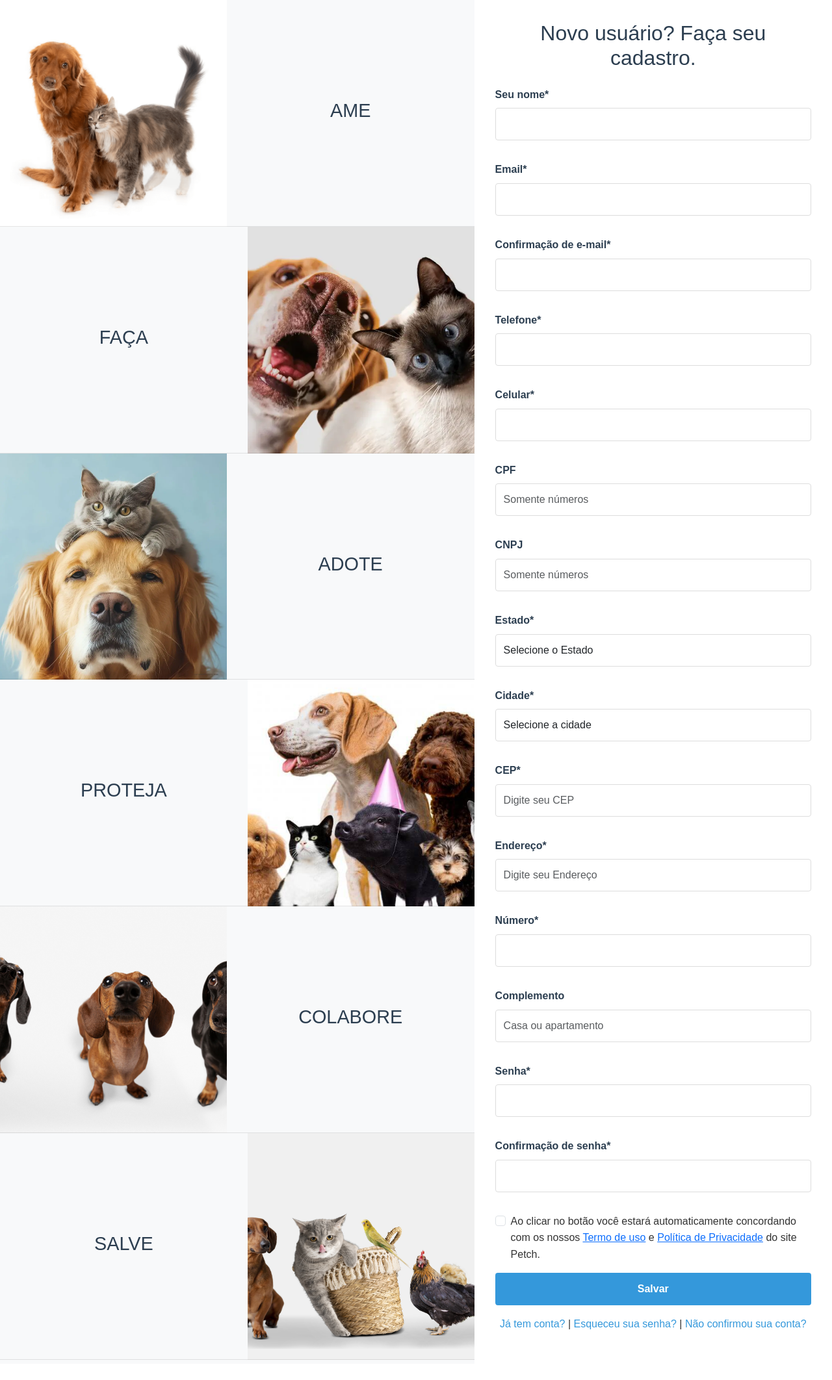
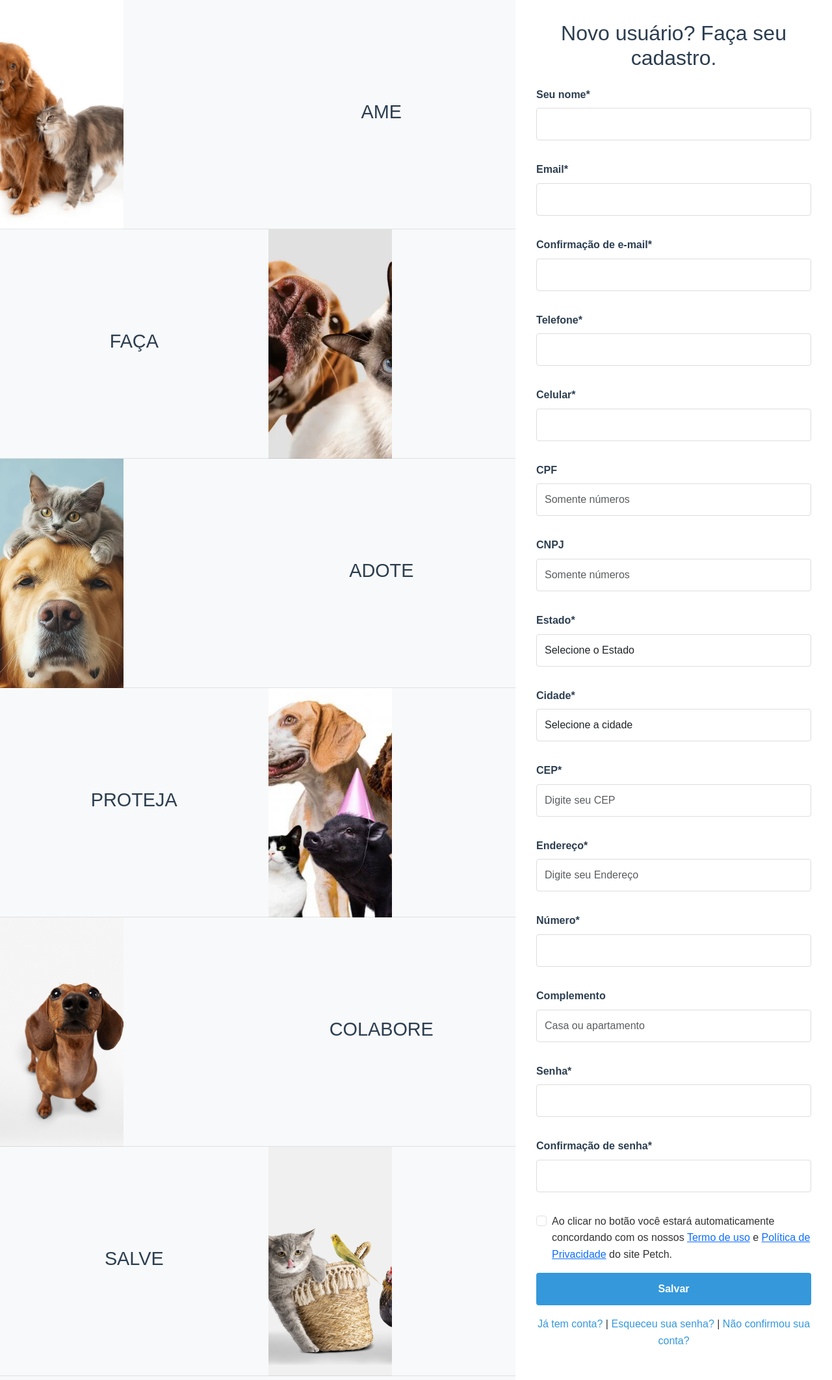
Before and after one commit to LucasDuarte3/Petch, a PHP site: page /public/cadastro.php in a window 1280 px wide. Shown: the whole page at 65% size. Before the commit the page ends 2093 px from the top, so only its background shows below. Run offline with PHP 8.4, Linux system fonts and the light colour scheme.

```diff
--- a/assets/styleIndex.css
+++ b/assets/styleIndex.css
@@ -16,18 +16,19 @@ body {
 .split-layout {
     display: flex;
     /*height: 100vh; /* Usar height em vez de min-height */
-    align-items: stretch;
+   /*lign-items: stretch;*/
     width: 100%;
 }
 
 /* Coluna de Imagens (Esquerda) */
 .alternate-column {
-    flex: 1.2;
+    flex: 1.5;
     background: #f8f9fa;
     padding: 0; /* Removido padding para imagens se tocarem */
     overflow-y: auto;
     display: flex;
     flex-direction: column;
+    width: 200px;
     gap: 0; /* Removido gap entre itens */
 }
 
@@ -54,12 +55,13 @@ body {
 
 .alternate-image {
     flex: 1;
+
     overflow: hidden;
     position: relative;
 }
 
 .alternate-image img {
-    width: 100%;
+    width:50%;
     height: 100%;
     object-fit: cover;
     position: absolute;
```
Also changed, not shown: images/imgLogin.jpg (added).
